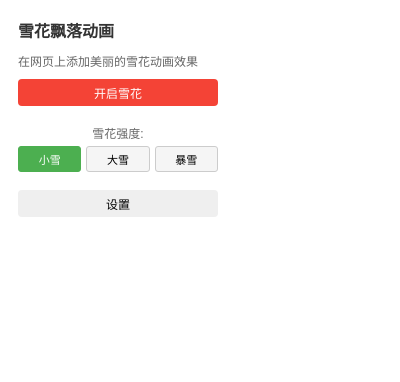
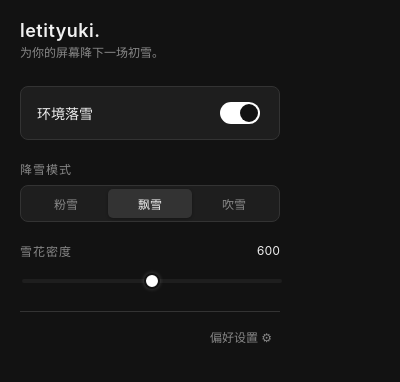
Before and after one commit to lennon624/Let-it-Yuki, a browser extension: page popup.html in a window 400 px wide. Drawn offline with Linux system fonts and the light colour scheme.

Commit message:
Enhanced UI design for snowflake extension with modern dark theme and improved visual hierarchy

```diff
--- a/popup.html
+++ b/popup.html
@@ -1,97 +1,249 @@
 <!DOCTYPE html>
 <html>
+
 <head>
+    <meta charset="UTF-8">
     <style>
+        :root {
+            --bg-color: #121212;
+            --surface-color: #1e1e1e;
+            --text-main: #f0f0f0;
+            --text-muted: #888888;
+            --accent-color: #ffffff;
+            --border-color: #333333;
+            --radius: 8px;
+        }
+
         body {
-            width: 200px;
-            padding: 10px;
-            font-family: Arial, sans-serif;
+            width: 260px;
+            /* 稍微加宽一点，让排版更舒展 */
+            margin: 0;
+            padding: 20px;
+            font-family: -apple-system, BlinkMacSystemFont, "Segoe UI", Roboto, Helvetica, Arial, sans-serif;
+            background-color: var(--bg-color);
+            color: var(--text-main);
+            user-select: none;
         }
+
+        /* 头部设计 */
+        header {
+            margin-bottom: 24px;
+        }
+
         h1 {
-            font-size: 16px;
-            margin: 0 0 10px 0;
-            color: #333;
+            font-size: 18px;
+            font-weight: 600;
+            margin: 0 0 4px 0;
+            letter-spacing: 0.5px;
+            display: flex;
+            align-items: center;
+            justify-content: space-between;
         }
+
         p {
             font-size: 12px;
-            color: #666;
-            margin: 0 0 10px 0;
+            color: var(--text-muted);
+            margin: 0;
+            line-height: 1.4;
         }
-        .controls {
+
+        /* 主开关设计 (高级感 Toggle) */
+        .main-switch-container {
             display: flex;
-            flex-direction: column;
-            gap: 8px;
+            align-items: center;
+            justify-content: space-between;
+            background: var(--surface-color);
+            padding: 12px 16px;
+            border-radius: var(--radius);
+            margin-bottom: 20px;
+            border: 1px solid var(--border-color);
         }
-        button {
-            padding: 5px 10px;
+
+        .main-switch-text {
+            font-size: 14px;
+            font-weight: 500;
+        }
+
+        /* 模拟 iOS Toggle 开关 */
+        .toggle-btn {
+            appearance: none;
+            width: 40px;
+            height: 22px;
+            background: #444;
+            border-radius: 20px;
+            position: relative;
+            cursor: pointer;
+            outline: none;
+            transition: background 0.3s;
+        }
+
+        .toggle-btn::after {
+            content: '';
+            position: absolute;
+            top: 2px;
+            left: 2px;
+            width: 18px;
+            height: 18px;
+            background: white;
+            border-radius: 50%;
+            transition: transform 0.3s;
+        }
+
+        .toggle-btn:checked {
+            background: var(--accent-color);
+        }
+
+        .toggle-btn:checked::after {
+            transform: translateX(18px);
+            background: var(--bg-color);
+            /* 开启时按钮内部变黑，极客感 */
+        }
+
+        /* 降雪强度 (分段控制器风格) */
+        .section-title {
+            font-size: 12px;
+            color: var(--text-muted);
+            margin-bottom: 8px;
+            text-transform: uppercase;
+            letter-spacing: 1px;
+        }
+
+        .segmented-control {
+            display: flex;
+            background: var(--surface-color);
+            border-radius: var(--radius);
+            padding: 3px;
+            margin-bottom: 20px;
+            border: 1px solid var(--border-color);
+        }
+
+        .intensity-btn {
+            flex: 1;
+            padding: 6px 0;
+            font-size: 12px;
+            background: transparent;
+            color: var(--text-muted);
             border: none;
+            border-radius: 5px;
+            cursor: pointer;
+            transition: all 0.2s;
+        }
+
+        .intensity-btn:hover {
+            color: var(--text-main);
+        }
+
+        .intensity-btn.active {
+            background: #333;
+            color: var(--text-main);
+            box-shadow: 0 1px 3px rgba(0, 0, 0, 0.3);
+        }
+
+        /* 滑动条 (定制极简风格) */
+        .slider-container {
+            margin-bottom: 24px;
+        }
+
+        .slider-header {
+            display: flex;
+            justify-content: space-between;
+            align-items: center;
+            margin-bottom: 8px;
+        }
+
+        .slider-value {
+            font-size: 12px;
+            color: var(--text-main);
+            font-variant-numeric: tabular-nums;
+        }
+
+        input[type="range"] {
+            -webkit-appearance: none;
+            width: 100%;
+            height: 4px;
+            background: var(--surface-color);
+            border-radius: 2px;
+            outline: none;
+        }
+
+        input[type="range"]::-webkit-slider-thumb {
+            -webkit-appearance: none;
+            width: 16px;
+            height: 16px;
+            border-radius: 50%;
+            background: var(--accent-color);
+            cursor: pointer;
+            border: 2px solid var(--bg-color);
+            box-shadow: 0 0 4px rgba(255, 255, 255, 0.2);
+        }
+
+        /* 底部设置按钮 */
+        .footer {
+            display: flex;
+            justify-content: flex-end;
+            border-top: 1px solid var(--border-color);
+            padding-top: 12px;
+        }
+
+        #settingsBtn {
+            background: transparent;
+            border: none;
+            color: var(--text-muted);
+            font-size: 12px;
+            cursor: pointer;
+            padding: 4px 8px;
             border-radius: 4px;
-            cursor: pointer;
-            font-size: 12px;
+            transition: color 0.2s;
         }
-        #toggleBtn {
-            background-color: #4CAF50;
-            color: white;
-        }
-        #toggleBtn.off {
-            background-color: #f44336;
+
+        #settingsBtn:hover {
+            color: var(--text-main);
+            background: var(--surface-color);
         }
     </style>
 </head>
+
 <body>
-    <h1>雪花飘落动画</h1>
-    <p>在网页上添加美丽的雪花动画效果</p>
-    <div class="controls">
-        <button id="toggleBtn" class="off">开启雪花</button>
-        <div class="snow-intensity-controls">
-            <label for="intensity">雪花强度:</label>
-            <div class="intensity-buttons">
-                <button id="lightBtn" class="intensity-btn active">小雪</button>
-                <button id="mediumBtn" class="intensity-btn">大雪</button>
-                <button id="heavyBtn" class="intensity-btn">暴雪</button>
-            </div>
-        </div>
-        <button id="settingsBtn">设置</button>
+
+    <header>
+        <h1>letityuki.</h1>
+        <p>为你的屏幕降下一场初雪。</p>
+    </header>
+
+    <!-- 主开关 -->
+    <div class="main-switch-container">
+        <span class="main-switch-text">环境落雪</span>
+        <!-- 这里把普通按钮换成了更好看的 Checkbox Toggle -->
+        <input type="checkbox" id="toggleBtn" class="toggle-btn" checked>
     </div>
 
-    <style>
-        .snow-intensity-controls {
-            margin: 10px 0;
-            text-align: center;
-        }
-        .snow-intensity-controls label {
-            display: block;
-            font-size: 12px;
-            color: #666;
-            margin-bottom: 5px;
-        }
-        .intensity-buttons {
-            display: flex;
-            gap: 5px;
-            justify-content: center;
-        }
-        .intensity-btn {
-            padding: 4px 8px;
-            font-size: 11px;
-            border: 1px solid #ccc;
-            border-radius: 3px;
-            background-color: #f5f5f5;
-            cursor: pointer;
-            flex: 1;
-        }
-        .intensity-btn.active {
-            background-color: #4CAF50;
-            color: white;
-            border-color: #4CAF50;
-        }
-        .intensity-btn:hover {
-            background-color: #e0e0e0;
-        }
-        .intensity-btn.active:hover {
-            background-color: #45a049;
-        }
-    </style>
+    <!-- 强度预设 -->
+    <div class="section-title">降雪模式</div>
+    <div class="segmented-control">
+        <button id="lightBtn" class="intensity-btn">粉雪</button>
+        <button id="mediumBtn" class="intensity-btn active">飘雪</button>
+        <button id="heavyBtn" class="intensity-btn">吹雪</button>
+    </div>
 
+    <!-- 密度微调 -->
+    <div class="slider-container">
+        <div class="slider-header">
+            <div class="section-title" style="margin:0;">雪花密度</div>
+            <span id="countValue" class="slider-value">600</span>
+        </div>
+        <input type="range" id="particleCount" min="0" max="1200" value="600">
+    </div>
+
+    <!-- 底部设置 -->
+    <div class="footer">
+        <button id="settingsBtn">偏好设置 ⚙</button>
+    </div>
+
+    <!--
+      注意：原先的 JS 绑定可能需要微调，
+      因为把 主开关 从 button 换成了 input[type="checkbox"]
+    -->
     <script src="popup.js"></script>
 </body>
+
 </html>
```
